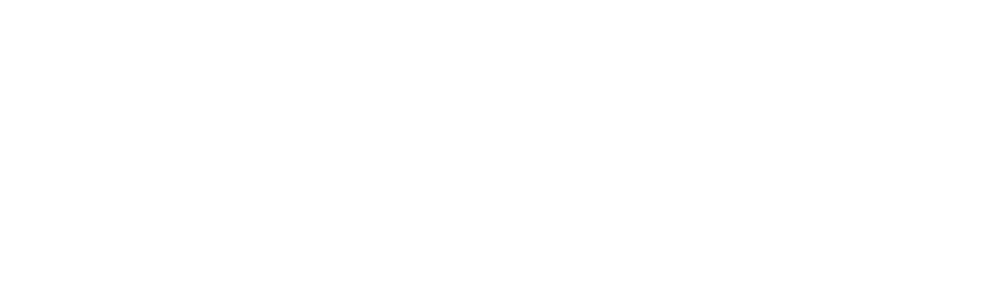
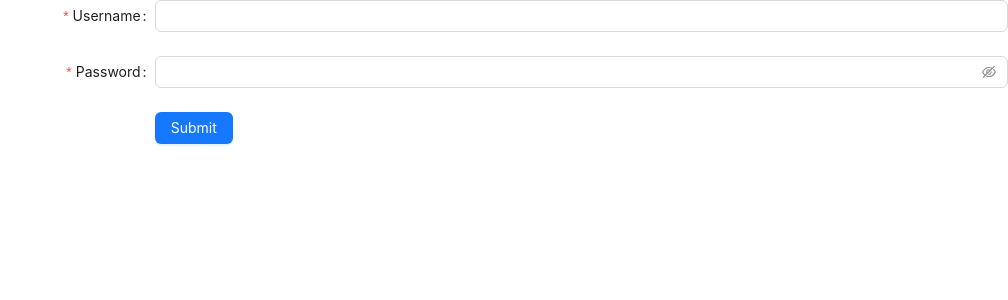
Before and after one commit to asianParadissseee/b-crm, a React (Vite) app: page /auth in a window 1280 px wide. Before the commit this address had no page. Shown: the top 300 px of the page, without its empty margins (272-1280 px from the left). Built offline with nearby package versions, Linux system fonts and the light colour scheme.

Commit message:
чисто с antd спиздил

```diff
--- a/src/const/router.tsx
+++ b/src/const/router.tsx
@@ -5,14 +5,14 @@
 export const router = [
   {
     path: "/",
-    element: <Home />,
+    element: (
+      <Layout>
+        <Home />,
+      </Layout>
+    ),
   },
   {
-    path: "/",
+    path: "/auth",
     element: <Auth />,
   },
-  {
-    path: "/user",
-    element: <Layout />,
-  },
 ];
--- a/src/pages/auth/auth.tsx
+++ b/src/pages/auth/auth.tsx
@@ -1,10 +1,47 @@
+import { Button, Form, Input } from "antd";
+
+type FieldType = {
+  username: string;
+  password: string;
+};
 
 const Auth = () => {
-    return (
-        <div>
+  const onFinish = (values: FieldType) => {
+    console.log("Success:", values);
+  };
 
-        </div>
-    );
+  return (
+    <Form
+      name="basic"
+      labelCol={{ span: 8 }}
+      wrapperCol={{ span: 16 }}
+      className="m-auto my-16 max-w-xl"
+      onFinish={onFinish}
+      autoComplete="off"
+    >
+      <Form.Item<FieldType>
+        label="Username"
+        name="username"
+        rules={[{ required: true, message: "Please input your username!" }]}
+      >
+        <Input />
+      </Form.Item>
+
+      <Form.Item<FieldType>
+        label="Password"
+        name="password"
+        rules={[{ required: true, message: "Please input your password!" }]}
+      >
+        <Input.Password />
+      </Form.Item>
+
+      <Form.Item wrapperCol={{ offset: 8, span: 16 }}>
+        <Button className="bg-blue-900" type="primary" htmlType="submit">
+          Submit
+        </Button>
+      </Form.Item>
+    </Form>
+  );
 };
 
 export default Auth;
```
